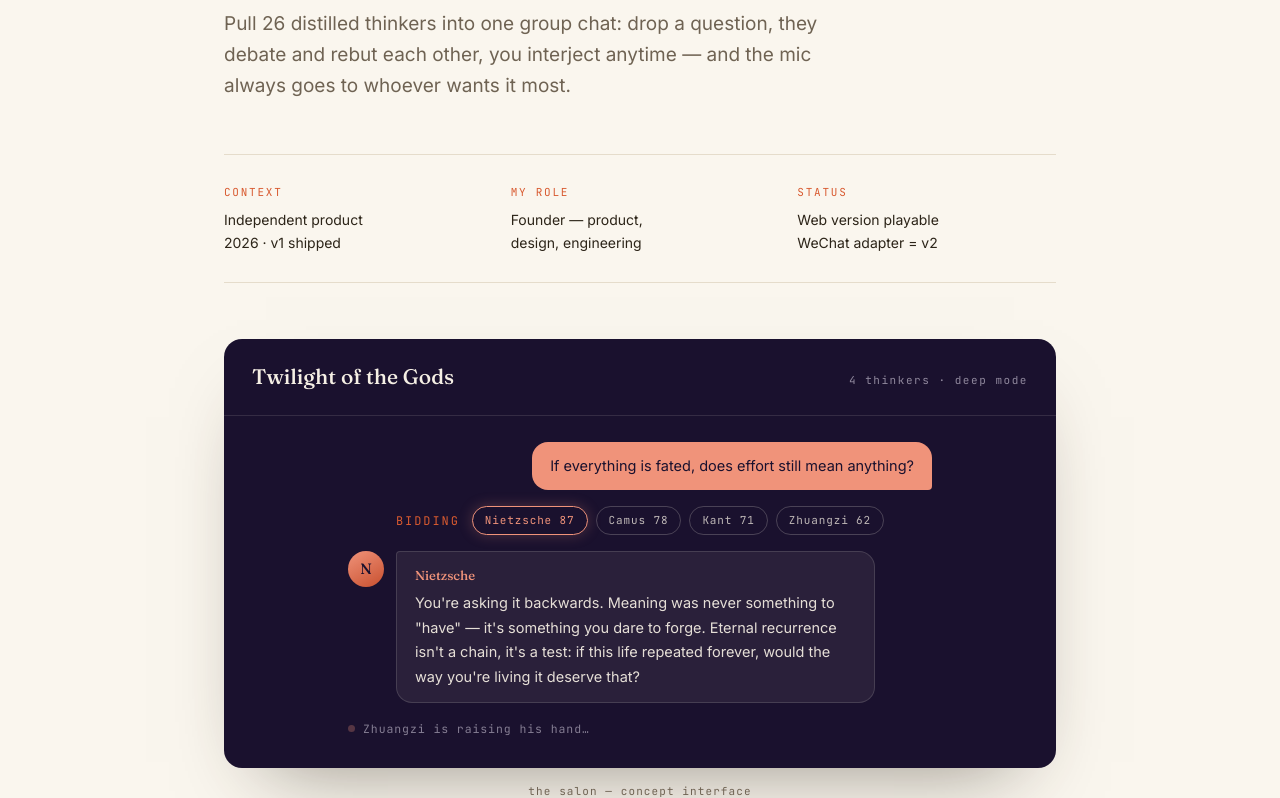
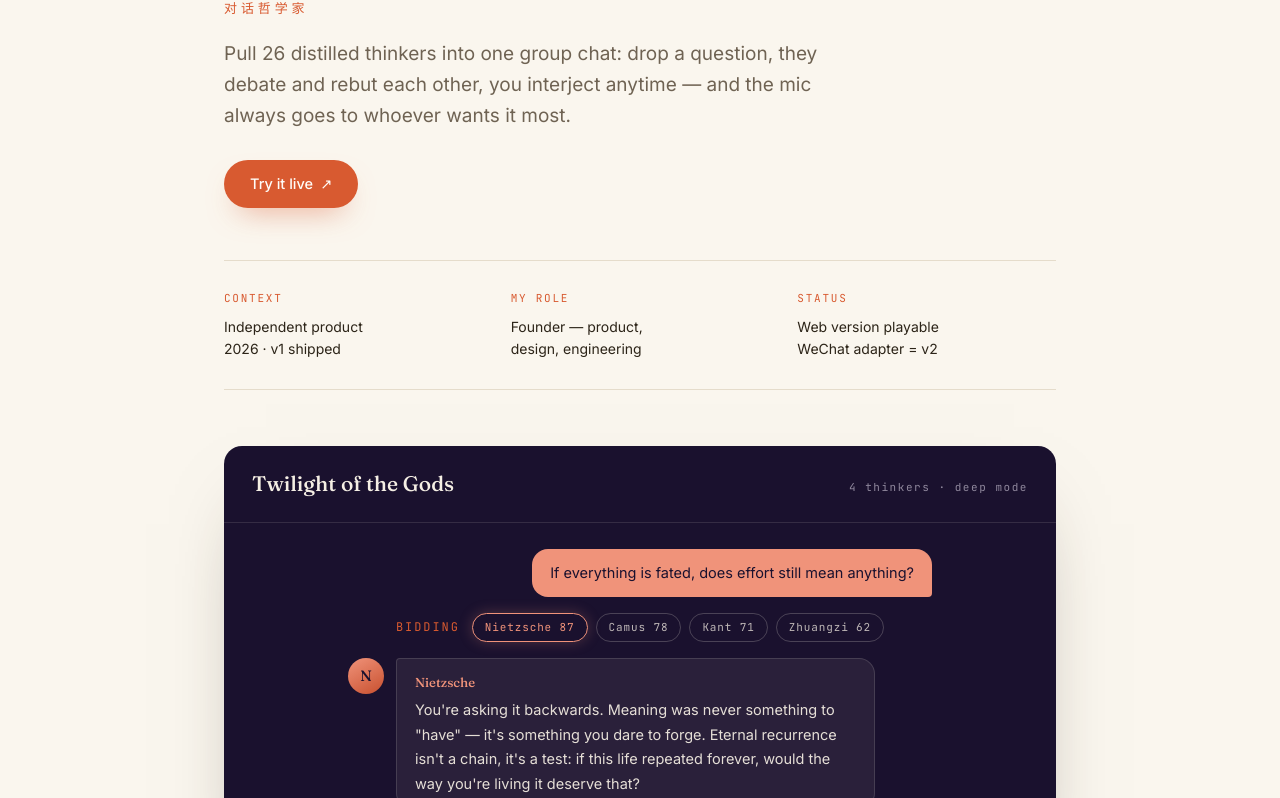
Before and after one commit to shawx001/shawx-site, an Astro site: page /work/philosophers in a window 1280 px wide. Shown: the part 289-1087 px from the top of the page. Built offline with nearby package versions, Linux system fonts and the light colour scheme; Astro itself is replaced by a stand-in of ours.

Commit message:
feat(work): rename to Talk to Philosophers + live link
Retitle the third project (Chinese name kept as subtitle), add a
Try-it-live CTA on the case page and a visit chip on the work list,
both pointing to the running deployment.

Co-Authored-By: Claude Fable 5 <noreply@anthropic.com>

```diff
--- a/src/pages/work/philosophers.astro
+++ b/src/pages/work/philosophers.astro
@@ -16,12 +16,16 @@ const lang = 'en' as const;
     <a class="back mono" href="/#work">← Selected work</a>
 
     <header class="head">
-      <h1>对话哲学家</h1>
+      <h1>Talk to Philosophers</h1>
+      <p class="zh-name mono">对话哲学家</p>
       <p class="lede">
         Pull 26 distilled thinkers into one group chat: drop a question, they debate
         and rebut each other, you interject anytime — and the mic always goes to
         whoever wants it most.
       </p>
+      <a class="try-live" href="https://philosophers.tail0820a5.ts.net/" target="_blank" rel="noopener">
+        Try it live <span class="tl-arrow">↗</span>
+      </a>
     </header>
 
     <div class="meta">
@@ -268,6 +272,12 @@ const lang = 'en' as const;
   .back:hover { color: var(--accent); }
   .head { margin-top: 34px; }
   .head h1 { font-size: clamp(44px, 7vw, 76px); }
+  .zh-name {
+    margin: 8px 0 0;
+    font-size: 13px;
+    letter-spacing: 0.3em;
+    color: var(--accent);
+  }
   .lede {
     margin: 18px 0 0;
     font-size: clamp(16px, 2vw, 19px);
@@ -275,6 +285,23 @@ const lang = 'en' as const;
     color: var(--ink-2);
     max-width: 640px;
   }
+  .try-live {
+    display: inline-flex;
+    align-items: center;
+    gap: 0.5em;
+    margin-top: 28px;
+    padding: 12px 26px;
+    border-radius: 999px;
+    background: var(--accent);
+    color: #FFFDF8;
+    font-size: 14.5px;
+    font-weight: 500;
+    transition: transform 0.25s cubic-bezier(0.22, 1, 0.36, 1), box-shadow 0.25s;
+    box-shadow: 0 14px 30px -14px rgba(216, 90, 48, 0.6);
+  }
+  .try-live:hover { transform: translateY(-2px); box-shadow: 0 20px 38px -16px rgba(216, 90, 48, 0.7); }
+  .tl-arrow { transition: transform 0.25s; }
+  .try-live:hover .tl-arrow { transform: translate(2px, -2px); }
   .meta {
     display: grid;
     grid-template-columns: repeat(3, 1fr);
--- a/src/pages/zh/work/philosophers.astro
+++ b/src/pages/zh/work/philosophers.astro
@@ -16,11 +16,15 @@ const lang = 'zh' as const;
     <a class="back mono" href="/zh/#work">← 精选作品</a>
 
     <header class="head">
-      <h1>对话哲学家</h1>
+      <h1>Talk to Philosophers</h1>
+      <p class="zh-name mono">对话哲学家</p>
       <p class="lede">
         把 26 位蒸馏好的思想家拉进一个群聊：抛出问题，他们自动讨论、互相反驳，
         你随时插话 —— 话筒永远给最想说话的那个人。
       </p>
+      <a class="try-live" href="https://philosophers.tail0820a5.ts.net/" target="_blank" rel="noopener">
+        立即体验 <span class="tl-arrow">↗</span>
+      </a>
     </header>
 
     <div class="meta">
@@ -260,6 +264,12 @@ const lang = 'zh' as const;
   .back:hover { color: var(--accent); }
   .head { margin-top: 34px; }
   .head h1 { font-size: clamp(44px, 7vw, 76px); }
+  .zh-name {
+    margin: 8px 0 0;
+    font-size: 13px;
+    letter-spacing: 0.3em;
+    color: var(--accent);
+  }
   .lede {
     margin: 18px 0 0;
     font-size: clamp(16px, 2vw, 19px);
@@ -267,6 +277,23 @@ const lang = 'zh' as const;
     color: var(--ink-2);
     max-width: 640px;
   }
+  .try-live {
+    display: inline-flex;
+    align-items: center;
+    gap: 0.5em;
+    margin-top: 28px;
+    padding: 12px 26px;
+    border-radius: 999px;
+    background: var(--accent);
+    color: #FFFDF8;
+    font-size: 14.5px;
+    font-weight: 500;
+    transition: transform 0.25s cubic-bezier(0.22, 1, 0.36, 1), box-shadow 0.25s;
+    box-shadow: 0 14px 30px -14px rgba(216, 90, 48, 0.6);
+  }
+  .try-live:hover { transform: translateY(-2px); box-shadow: 0 20px 38px -16px rgba(216, 90, 48, 0.7); }
+  .tl-arrow { transition: transform 0.25s; }
+  .try-live:hover .tl-arrow { transform: translate(2px, -2px); }
   .meta {
     display: grid;
     grid-template-columns: repeat(3, 1fr);
```
Also changed, not shown: src/content/work/en/philosophers.md (+2 -1 lines), src/content/work/zh/philosophers.md (+2 -1 lines).
